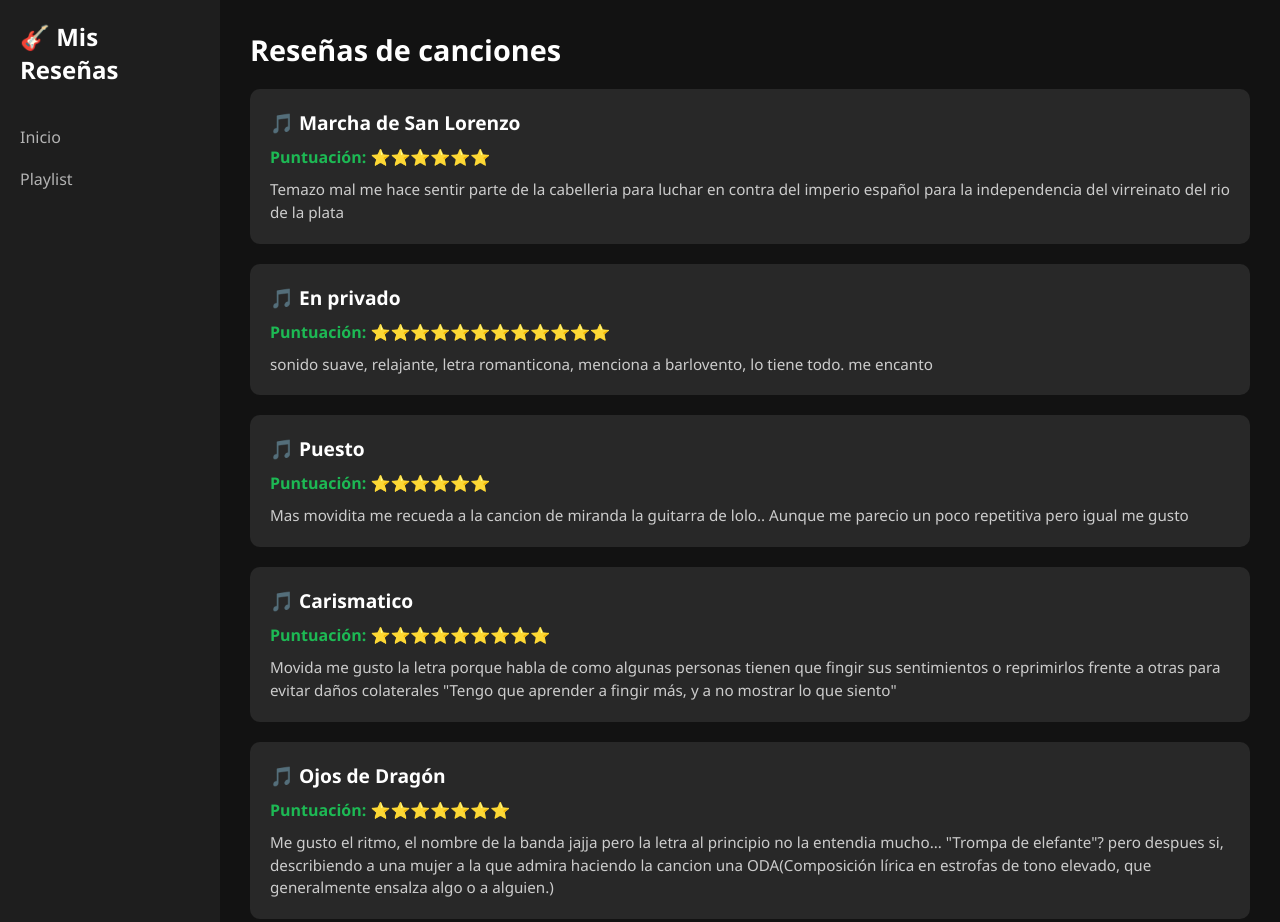
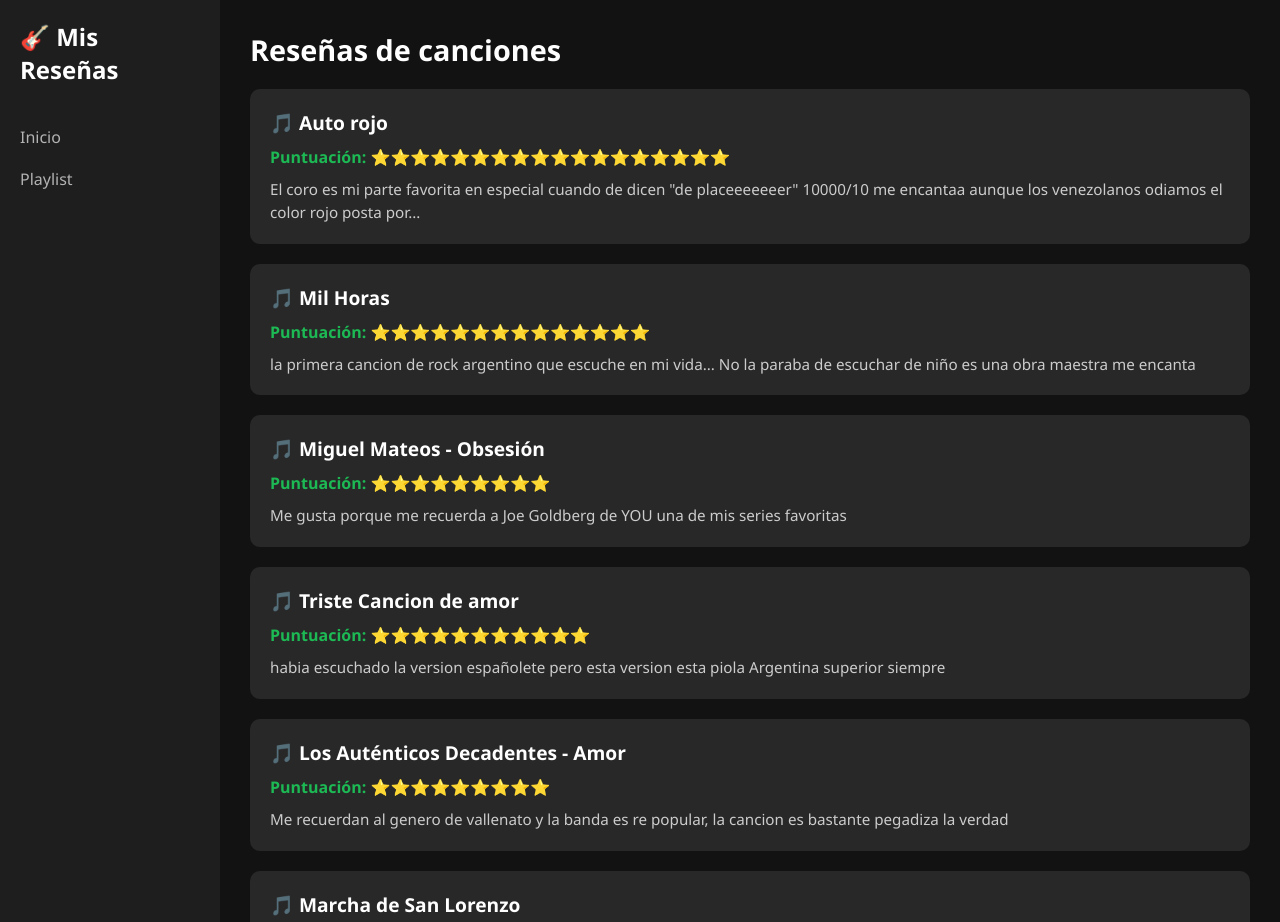
Before and after one commit to DanielWallsCode/conis-playlistar, a plain HTML site: page index.html in a window 1280 px wide. Shown: the top 922 px of the page. Drawn offline with Linux system fonts and the light colour scheme.

Commit message:
Update index.html

```diff
--- a/index.html
+++ b/index.html
@@ -20,6 +20,46 @@
 
     <main class="main-content">
       <h2>Reseñas de canciones</h2>
+
+        <div class="review">
+        <h3>🎵 Auto rojo </h3>
+        <p class="rating">Puntuación: ⭐⭐⭐⭐⭐⭐⭐⭐⭐⭐⭐⭐⭐⭐⭐⭐⭐⭐</p>
+        <p class="comment">
+          El coro es mi parte favorita en especial cuando de dicen "de placeeeeeeer" 10000/10 me encantaa aunque los venezolanos odiamos el color rojo posta por...
+        </p>
+      </div>
+
+      <div class="review">
+        <h3>🎵 Mil Horas </h3>
+        <p class="rating">Puntuación: ⭐⭐⭐⭐⭐⭐⭐⭐⭐⭐⭐⭐⭐⭐</p>
+        <p class="comment">
+          la primera cancion de rock argentino que escuche en mi vida... No la paraba de escuchar de niño es una obra maestra me encanta
+        </p>
+      </div>
+
+       <div class="review">
+        <h3>🎵 Miguel Mateos - Obsesión </h3>
+        <p class="rating">Puntuación: ⭐⭐⭐⭐⭐⭐⭐⭐⭐</p>
+        <p class="comment">
+          Me gusta porque me recuerda a Joe Goldberg de YOU una de mis series favoritas
+        </p>
+      </div>
+
+        <div class="review">
+        <h3>🎵 Triste Cancion de amor </h3>
+        <p class="rating">Puntuación: ⭐⭐⭐⭐⭐⭐⭐⭐⭐⭐⭐</p>
+        <p class="comment">
+          habia escuchado la version españolete pero esta version esta piola Argentina superior siempre
+        </p>
+      </div>
+
+       <div class="review">
+        <h3>🎵 Los Auténticos Decadentes - Amor </h3>
+        <p class="rating">Puntuación: ⭐⭐⭐⭐⭐⭐⭐⭐⭐</p>
+        <p class="comment">
+          Me recuerdan al genero de vallenato y la banda es re popular, la cancion es bastante pegadiza la verdad
+        </p>
+      </div>
 
        <div class="review">
         <h3>🎵 Marcha de San Lorenzo </h3>
```
